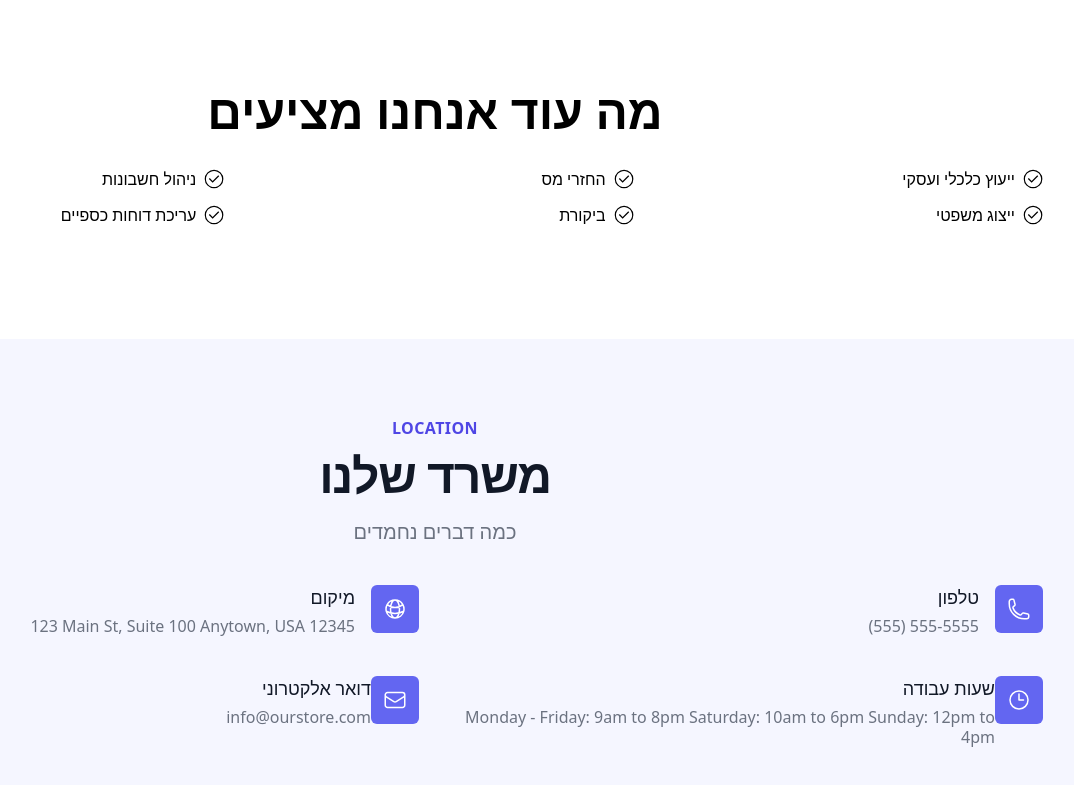
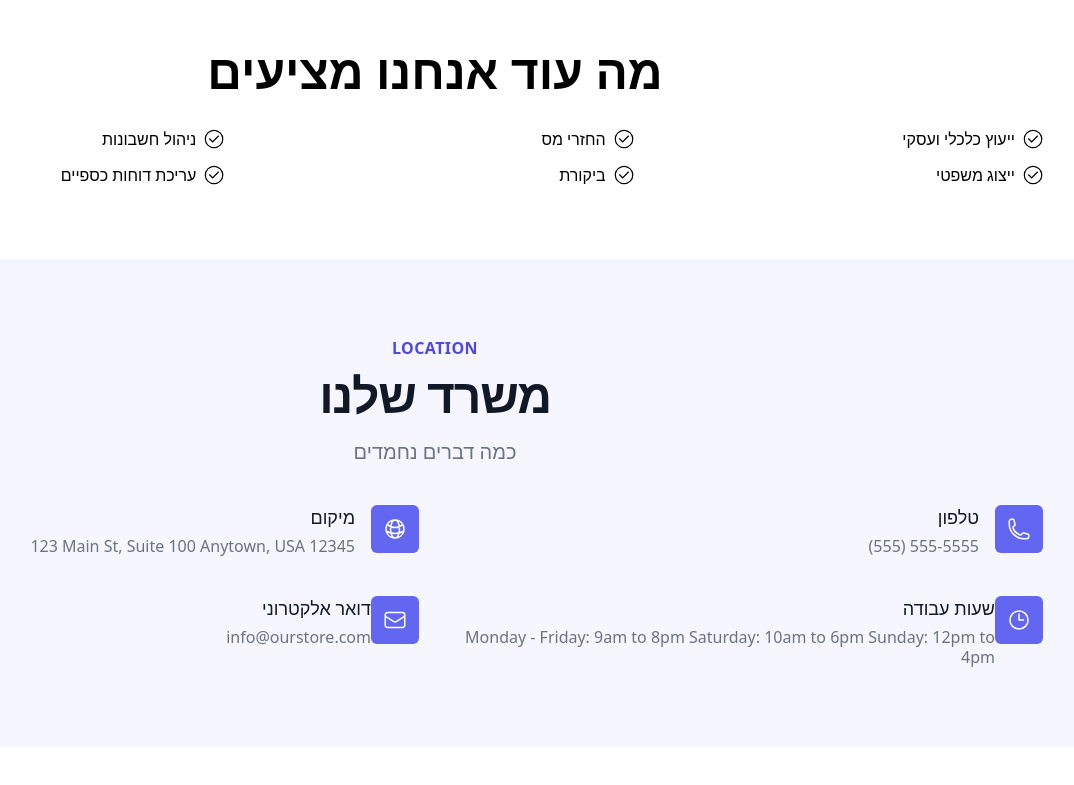
Before and after one commit to orwah16/TaxApp, a React (Vite) app: page / in a window 1280 px wide. Shown: the part 3441-4226 px from the top of the page, without its empty margins (205-1279 px from the left). After the commit the page ends 4188 px from the top, so only its background shows below. Built offline with nearby package versions, Linux system fonts and the light colour scheme; a web font is replaced by a local one.

Commit message:
Update services.tsx

```diff
--- a/src/sections/services.tsx
+++ b/src/sections/services.tsx
@@ -1,13 +1,13 @@
 import { useLocale } from '../LocaleContext';
 import {FormattedMessage} from "react-intl";
-import Service from '../components/Service';
+import Service from "../components/service"
 
 function services() {
 	const { locale, messages, switchLocale } = useLocale() || {};    // Now you can safely use locale, messages, and switchLocale
 
   return (
     <section>
-    <div className="px-4 py-16 mx-auto sm:max-w-xl md:max-w-full lg:max-w-screen-xl md:px-24 lg:px-8 lg:py-20 dark:bg-white dark:text-gray-800">
+    <div className="px-4 py-5 mx-auto sm:max-w-xl md:max-w-full lg:max-w-screen-xl md:px-24 lg:px-8 lg:py-10 dark:bg-white dark:text-gray-800">
 	<h2 className="mb-8 text-4xl font-bold leading-none text-center">
 		<FormattedMessage id="services" defaultMessage="خدمة العائدات الضريبية" />
 	</h2>
```
